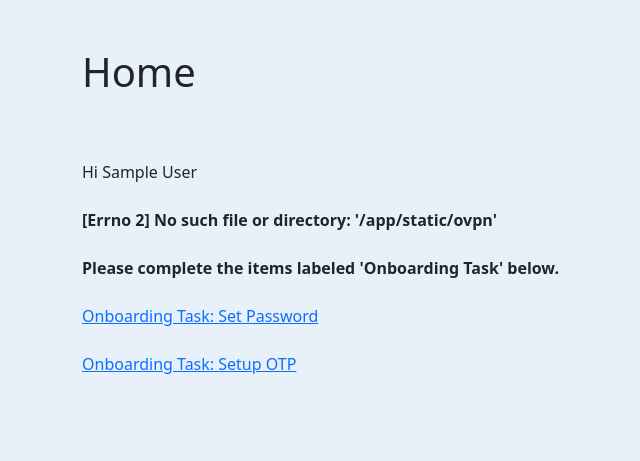
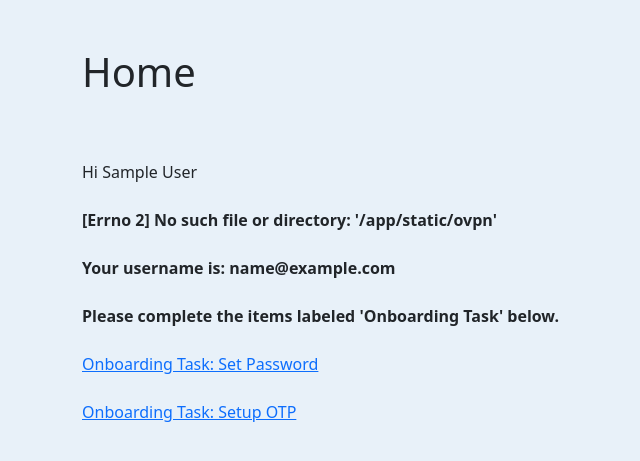
Before and after one commit to looprock/openvpn_gsuite_auth, a Flask app: page / in a window 1280 px wide. Shown: the part 56-517 px from the top of the page, without its empty margins (198-838 px from the left). Run offline with Flask 3, Linux system fonts and the light colour scheme; the visitor is signed in with stand-in values (Sample User, id 1); parts of the project's set-up code (start-up, migrations or seed data) failed here and were passed over; some libraries are stand-ins or nearby versions.

Commit message:
add email reference to home page

```diff
--- a/vpnauth/templates/home.html
+++ b/vpnauth/templates/home.html
@@ -11,6 +11,7 @@
       {% if message %}
       <p class="pt-2"><strong>{{ message }}</strong></p>
       {% endif %}
+      <p class="pt-2"><b>Your username is: {{ current_user.email }}</b></p>
       {% if (current_user.otp_configured == false) or (current_user.password_configured == false)  %}
       <p class="pt-2"><b>Please complete the items labeled 'Onboarding Task' below.</b></p>
       {% endif %}
```
